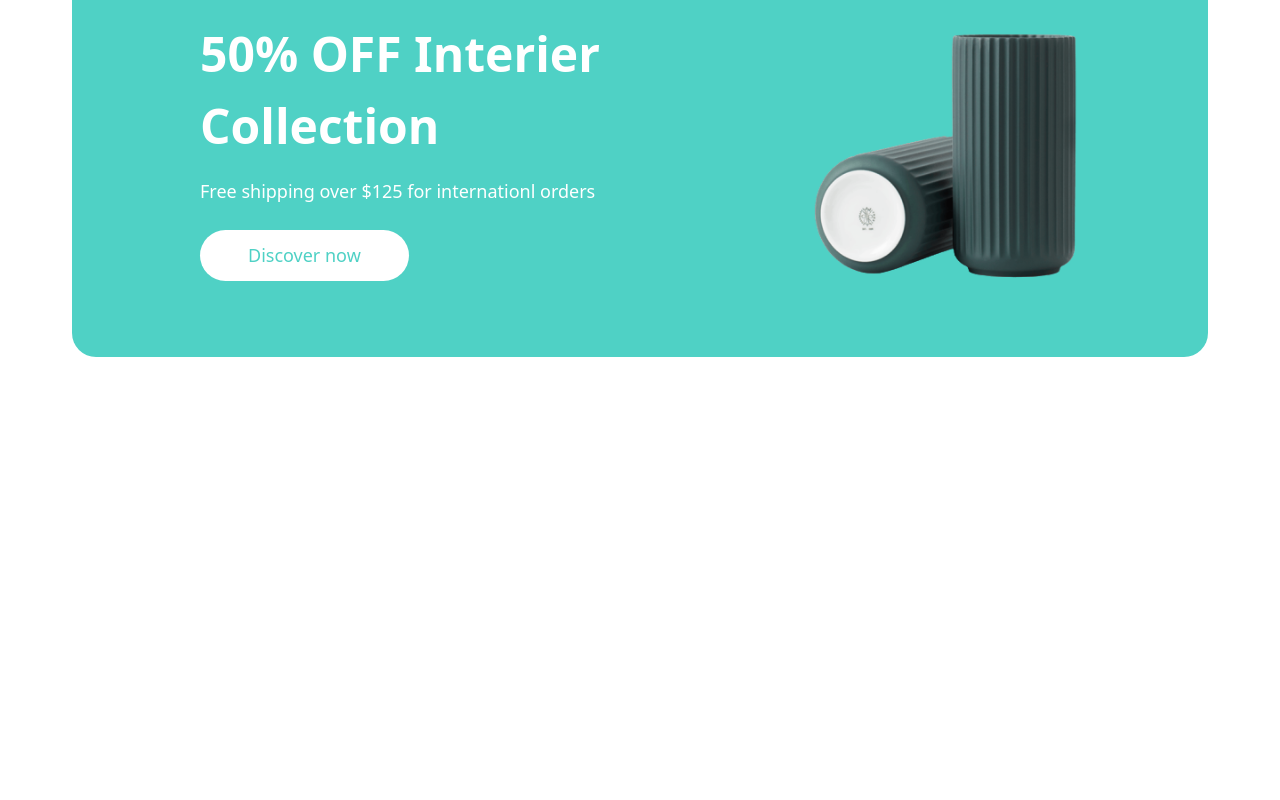
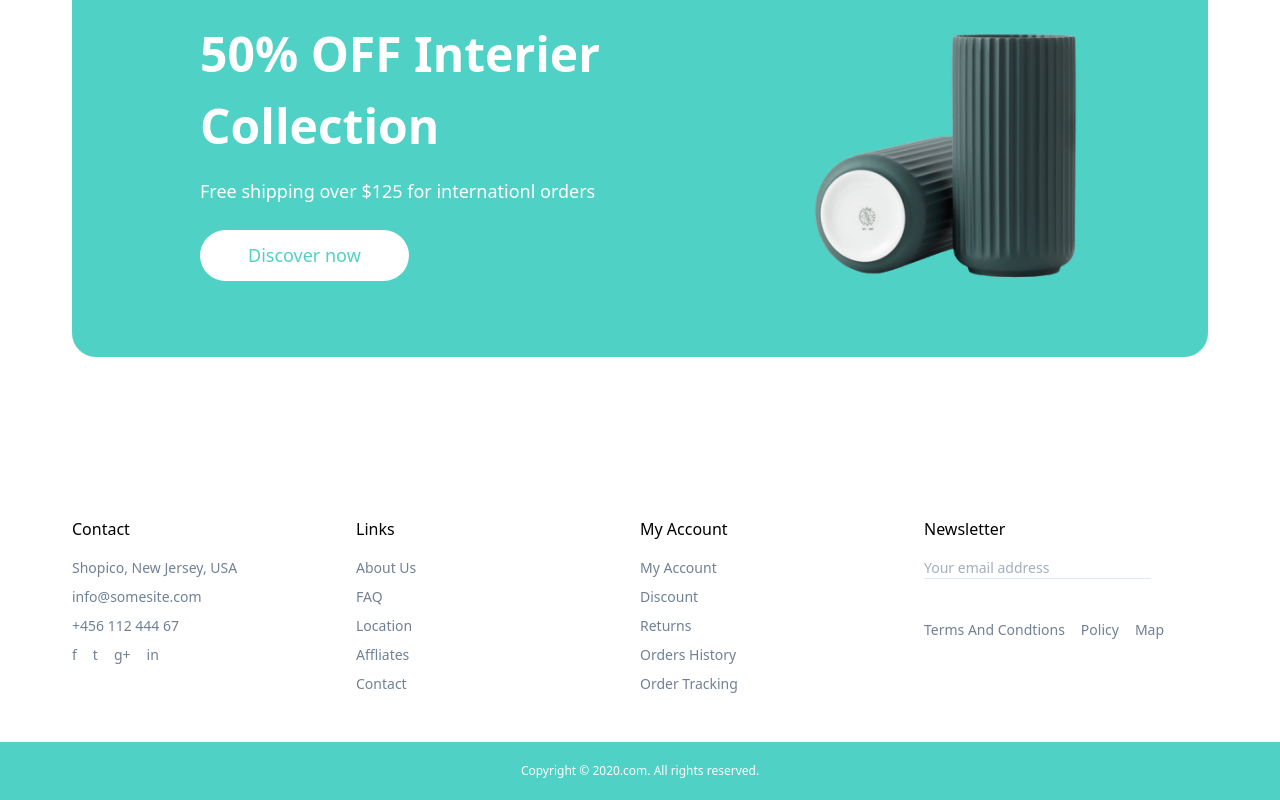
Before and after one commit to mostafabahri/svelte-shopico, a Svelte app: page / in a window 1280 px wide. Shown: the part 4363-5163 px from the top of the page. Before the commit the page ends 4880 px from the top, so only its background shows below. Built offline with nearby package versions, Linux system fonts and the light colour scheme.

Commit message:
add footer

```diff
--- a/src/Foobar.svelte
+++ b/src/Foobar.svelte
@@ -10,52 +10,3 @@
 			<div>Moneygram</div>
 		</div>
 	</section>
-	<footer>
-		<div class="flex">
-			<div>
-				<div>Contact</div>
-				<div>Shopico, New Jersey, USA</div>
-				<div>info@somesite.com</div>
-				<div>+456 112 444</div>
-				<div>
-					<span>f</span>
-					<span>t</span>
-					<span>g+</span>
-					<span>in</span>
-				</div>
-			</div>
-			<div>
-				<div>Links</div>
-
-				<div>About us</div>
-				<div>faq</div>
-				<div>Location</div>
-				<div>Affliates</div>
-				<div>Contact</div>
-			</div>
-			<div>
-				<div>My Account</div>
-
-				<div>My Account</div>
-				<div>discount</div>
-				<div>returns</div>
-				<div>Orders history</div>
-				<div>Order tracking</div>
-			</div>
-			<div>
-				<div>newsletter</div>
-
-				<input type="email" placeholder="Your email address" />
-				<div>
-					<span>Terms and condtions</span>
-					<span>Policy</span>
-					<span>Map</span>
-				</div>
-			</div>
-		</div>
-		<aside
-			id="copyright"
-			class="text-center bg-teal-400 py-5 text-white text-sm">
-			Copyright © 2020.com. All rights reserved.
-		</aside>
-	</footer>
--- /dev/null
+++ b/src/Footer.svelte
@@ -0,0 +1,60 @@
+<footer class="">
+    <div class="container my-12">
+        <div class="grid grid-cols-2 row-gap-4 md:grid-cols-4">
+            <div class="">
+                <h4 class="font-medium capitalize">Contact</h4>
+                <ul class="text-gray-600 text-sm mt-4 space-y-2">
+                    <li>Shopico, New Jersey, USA</li>
+                    <li>info@somesite.com</li>
+                    <li>+456 112 444 67</li>
+                    <li class="flex space-x-4">
+                        <span class="">f</span>
+                        <span class="">t</span>
+                        <span class="">g+</span>
+                        <span class="">in</span>
+                    </li>
+                </ul>
+            </div>
+            <div class="">
+                <h4 class="font-medium capitalize">Links</h4>
+
+                <ul class="text-gray-600 text-sm mt-4 space-y-2">
+                    <li class="">About Us</li>
+                    <li class="">FAQ</li>
+                    <li class="">Location</li>
+                    <li class="">Affliates</li>
+                    <li class="">Contact</li>
+                </ul>
+            </div>
+            <div class="">
+                <h4 class="font-medium capitalize">My Account</h4>
+                <ul class="text-gray-600 text-sm mt-4 space-y-2 capitalize">
+                    <li>My Account</li>
+                    <li>discount</li>
+                    <li>returns</li>
+                    <li class="">Orders history</li>
+                    <li>Order tracking</li>
+                </ul>
+            </div>
+            <div class="">
+                <h4 class="font-medium capitalize">newsletter</h4>
+                <div class="text-gray-600 text-sm mt-4 capitalize">
+                    <input
+                        type="email"
+                        placeholder="Your email address"
+                        class="w-4/5 border-b" />
+                    <div class="space-x-4 mt-10 flex">
+                        <span>Terms and condtions</span>
+                        <span>Policy</span>
+                        <span>Map</span>
+                    </div>
+                </div>
+            </div>
+        </div>
+    </div>
+    <aside
+        id="copyright"
+        class="text-center bg-teal-400 py-5 text-white text-xs">
+        Copyright © 2020.com. All rights reserved.
+    </aside>
+</footer>
--- a/src/HomePage.svelte
+++ b/src/HomePage.svelte
@@ -1,15 +1,12 @@
 <script>
-    import PromoCollection from "./PromoCollection.svelte";
-
     import Navbar from "./Navbar.svelte";
     import Hero from "./Hero.svelte";
     import HowWorks from "./HowWorks.svelte";
     import PopularItems from "./PopularItems.svelte";
     import KeyFeatures from "./KeyFeatures.svelte";
+    import PromoCollection from "./PromoCollection.svelte";
+    import Footer from "./Footer.svelte";
 </script>
-
-<style>
-</style>
 
 <Navbar />
 
@@ -18,6 +15,8 @@
     <HowWorks />
     <PopularItems />
     <KeyFeatures />
-
+    <!-- missing payment methods -->
     <PromoCollection />
 </main>
+
+<Footer />
```
